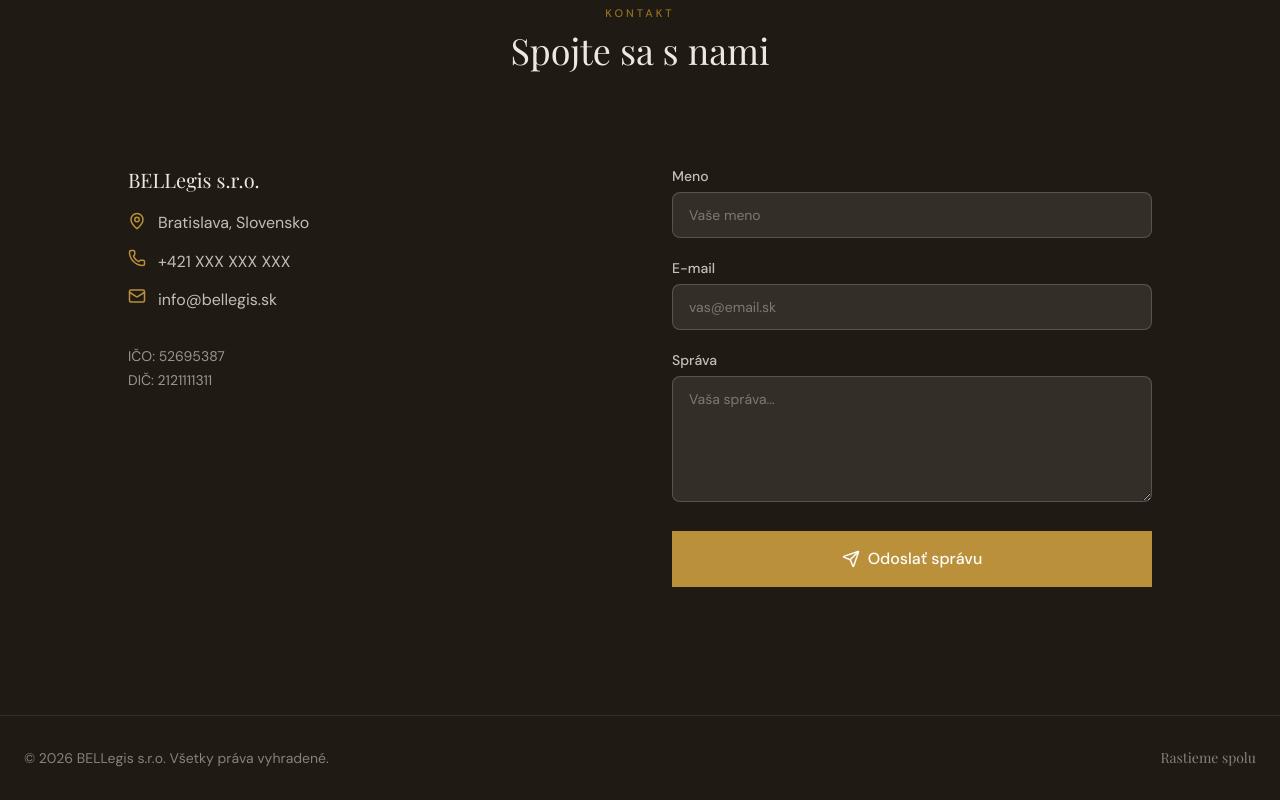
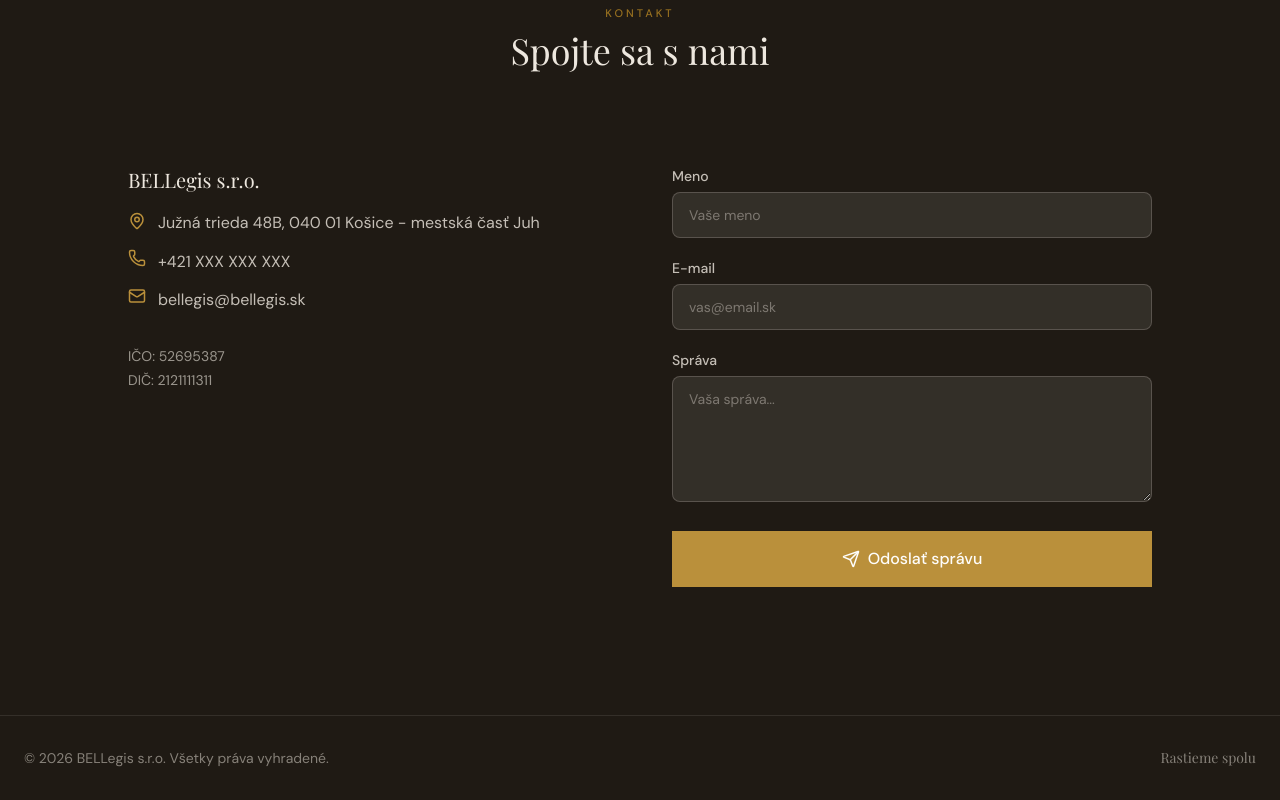
Before and after one commit to MarianFigula/app-bellegis, a React (Vite) app: page / in a window 1280 px wide. Shown: the part 2551-3351 px from the top of the page. Built offline with nearby package versions, Linux system fonts and the light colour scheme; a web font is replaced by a local one.

Commit message:
feat: changed address

```diff
--- a/src/components/Contact.tsx
+++ b/src/components/Contact.tsx
@@ -6,9 +6,12 @@ const inputClass =
   'w-full px-4 py-3 font-body text-sm text-dark-fg bg-dark-fg/10 border border-dark-fg/20 rounded-lg outline-none transition-colors duration-[250ms] placeholder:text-dark-fg/40 focus:ring-1 focus:ring-gold focus:border-gold'
 
 const contactInfo = [
-  { icon: <MapPin size={18} className="mt-0.5 shrink-0" />, text: 'Bratislava, Slovensko' },
+  {
+    icon: <MapPin size={18} className="mt-0.5 shrink-0" />,
+    text: 'Južná trieda 48B, 040 01 Košice - mestská časť Juh',
+  },
   { icon: <Phone size={18} className="shrink-0" />, text: '+421 XXX XXX XXX' },
-  { icon: <Mail size={18} className="shrink-0" />, text: 'info@bellegis.sk' },
+  { icon: <Mail size={18} className="shrink-0" />, text: 'bellegis@bellegis.sk' },
 ]
 
 export default function Contact() {
```
